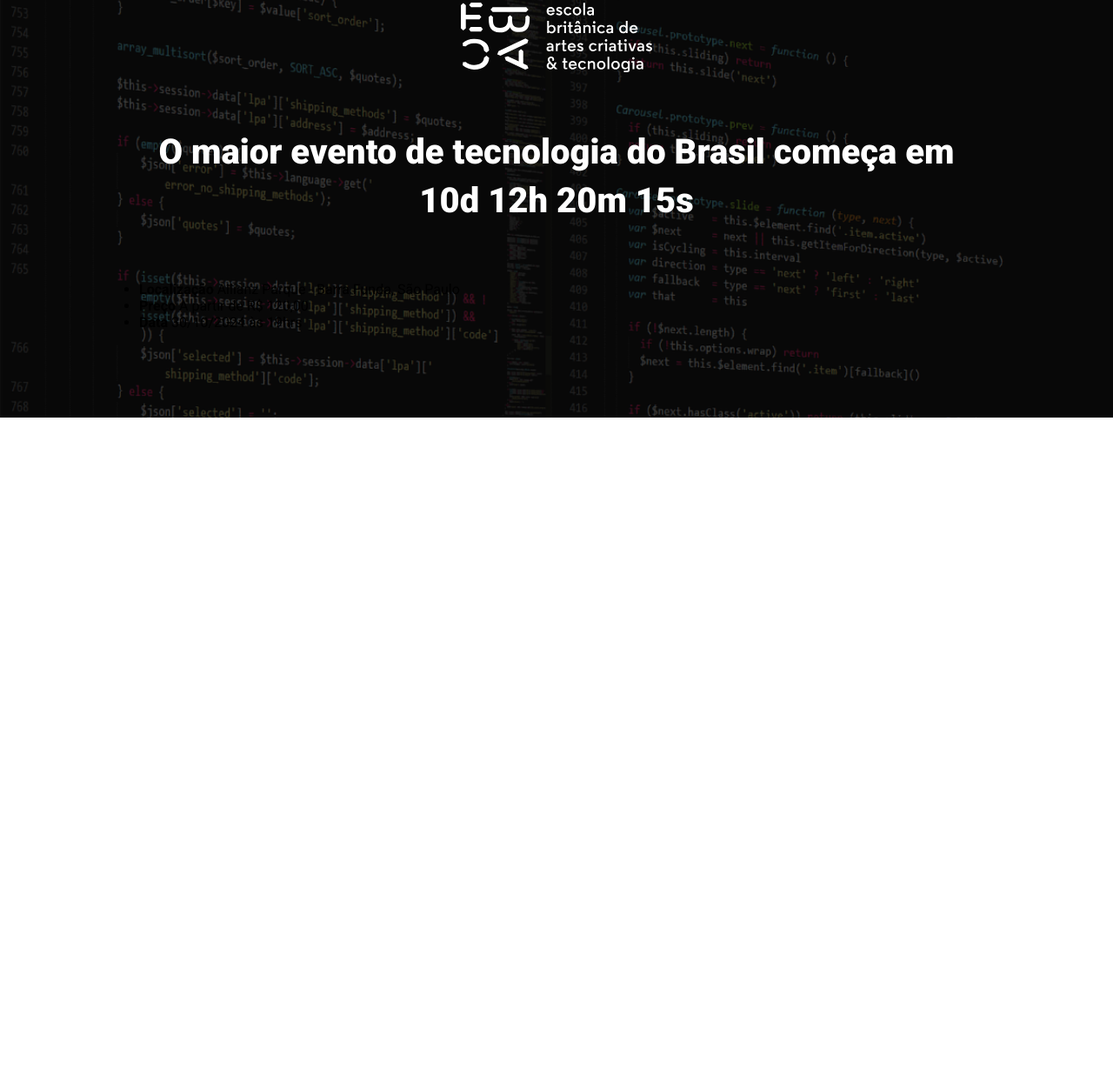
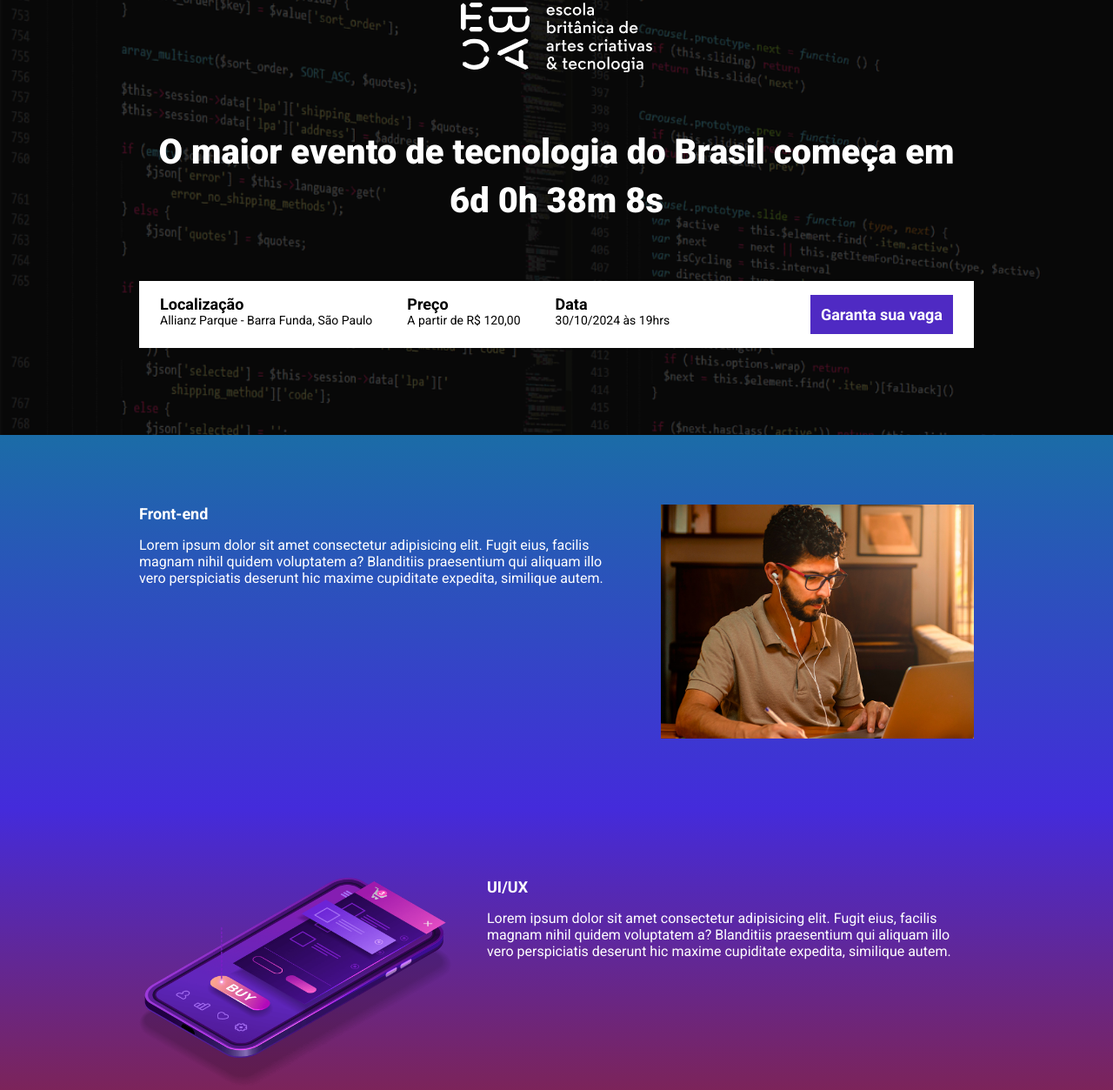
Before and after one commit to CaioSPaiva/ebac-talks, a website built with Parcel: page src/index.html in a window 1280 px wide. Shown: the part 61-1314 px from the top of the page at 87% size. Before the commit the page ends 800 px from the top, so only its background shows below. Built offline with nearby package versions, Linux system fonts and the light colour scheme.

Commit message:
criando a contagem regressiva

```diff
--- a/package.json
+++ b/package.json
@@ -1,7 +1,6 @@
 {
   "name": "ebac_talks",
   "version": "1.0.0",
-  "main": "index.js",
   "scripts": {
     "dev": "parcel src/index.html src/styles/main.scss src/scripts/main.js",
     "build": "parcel build src/index.html",
--- a/src/index.html
+++ b/src/index.html
@@ -8,16 +8,17 @@
     <link rel="preconnect" href="https://fonts.gstatic.com" crossorigin>
     <link href="https://fonts.googleapis.com/css2?family=Roboto:wght@400;700;900&display=swap" rel="stylesheet">
     <link rel="stylesheet" href="styles/main.scss">
+    <link rel="stylesheet" href="https://unpkg.com/aos@next/dist/aos.css" />
 </head>
 <body>
     <header class="hero">
         <div class="container">
             <img class="hero__logo" src="images/ebac_logo.svg" alt="Logo da EBAC">
             <p class="hero__text">
-                O maior evento de tecnologia do Brasil começa em 10d 12h 20m 15s
+                O maior evento de tecnologia do Brasil começa em <span id="contador"></span>
             </p>
             <div class="infos-bar">
-                <ul>
+                <ul class="infos-bar__infos">
                     <li class="infos-bar__infos__item">
                         <b>Localização</b>
                         Allianz Parque - Barra Funda, São Paulo
@@ -31,9 +32,61 @@
                         30/10/2024 às 19hrs
                     </li>
                 </ul>
+                <a href="#" class="button button__primary">
+                    Garanta sua vaga
+                </a>
             </div>
         </div>
     </header>
+
+    <section class="event event--frontend">
+        <div class="container" data-aos="fade-right">
+            <div class="event__details">
+                <h2 class="event__details__title">Front-end</h2>
+                <p>
+                    Lorem ipsum dolor sit amet consectetur adipisicing elit. Fugit eius, facilis magnam nihil quidem voluptatem a? Blanditiis praesentium qui aliquam illo vero perspiciatis deserunt hic maxime cupiditate expedita, similique autem.
+                </p>
+            </div>
+            <img class="event__image" src="images/frontend.png" alt="Front-end">
+        </div>
+    </section>
+
+    <section class="event event--ui-ux event--image-left" >
+        <div class="container" data-aos="fade-left">
+            <div class="event__details">
+                <h2 class="event__details__title">UI/UX</h2>
+                <p>
+                    Lorem ipsum dolor sit amet consectetur adipisicing elit. Fugit eius, facilis magnam nihil quidem voluptatem a? Blanditiis praesentium qui aliquam illo vero perspiciatis deserunt hic maxime cupiditate expedita, similique autem.
+                </p>
+            </div>
+            <img class="event__image" src="images/ui-ux.png" alt="UX/IX">
+        </div>
+    </section>
+
+    <section class="event event--data-science">
+        <div class="container" data-aos="fade-right">
+            <div class="event__details">
+                <h2 class="event__details__title">Data Science</h2>
+                <p>
+                    Lorem ipsum dolor sit amet consectetur adipisicing elit. Fugit eius, facilis magnam nihil quidem voluptatem a? Blanditiis praesentium qui aliquam illo vero perspiciatis deserunt hic maxime cupiditate expedita, similique autem.
+                </p>
+            </div>
+            <img class="event__image" src="images/data.png" alt="Data Science">
+        </div>
+    </section>
+
+    <section class="event event--backend event--image-left" data-aos="fade-left">
+        <div class="container">
+            <div class="event__details">
+                <h2 class="event__details__title">Backend</h2>
+                <p>
+                    Lorem ipsum dolor sit amet consectetur adipisicing elit. Fugit eius, facilis magnam nihil quidem voluptatem a? Blanditiis praesentium qui aliquam illo vero perspiciatis deserunt hic maxime cupiditate expedita, similique autem.
+                </p>
+            </div>
+            <img class="event__image" src="images/backend.png" alt="Backend">
+        </div>
+    </section>
+    <script src="https://unpkg.com/aos@next/dist/aos.js"></script>
     <script src="scripts/main.js"></script>
 </body>
 </html>
--- a/src/scripts/main.js
+++ b/src/scripts/main.js
@@ -0,0 +1,27 @@
+AOS.init();
+
+const dataDoEvento = new Date("Nov 04, 2024 19:00:00");
+const timeStampDoEvento = dataDoEvento.getTime();
+
+const contaAsHoras = setInterval(function() {
+    const agora = new Date();
+    const timeStampAtual = agora.getTime();
+
+    const distanciaAteOEvento = timeStampDoEvento - timeStampAtual;
+
+    const diaEmMs = 1000 * 60 * 60 * 24;
+    const horaEmMs = 1000 * 60 * 60;
+    const minutoEmMs = 1000 * 60;
+
+    const diasAteOEvento = Math.floor(distanciaAteOEvento / diaEmMs);
+    const horasAteOEvento = Math.floor((distanciaAteOEvento % diaEmMs) / horaEmMs);
+    const minutosAteOEvento = Math.floor((distanciaAteOEvento % horaEmMs) / minutoEmMs);
+    const segundosAteOEvento = Math.floor((distanciaAteOEvento % minutoEmMs) / 1000);
+
+    document.getElementById('contador').innerHTML = `${diasAteOEvento}d ${horasAteOEvento}h ${minutosAteOEvento}m ${segundosAteOEvento}s`;
+
+    if (distanciaAteOEvento < 0) {
+        clearInterval(contaAsHoras);
+        document.getElementById('contador').innerHTML = 'Evento expirado';
+    }
+}, 1000);
--- /dev/null
+++ b/src/styles/_event.scss
@@ -0,0 +1,63 @@
+@use 'variables';
+
+.event {
+    padding: 80px 0;
+
+
+    &--frontend {
+        background-image: linear-gradient(to bottom, variables.$blue1, variables.$blue2);
+    }
+
+    &--ui-ux {
+        background-image: linear-gradient(to bottom, variables.$blue2, variables.$pink);
+    }
+
+    &--data-science {
+        background-image: linear-gradient(to bottom, variables.$pink, variables.$yellow);
+    }
+
+    &--backend {
+        background-image: linear-gradient(to bottom, variables.$yellow, variables.$pink);
+    }
+
+    &--image-left {
+        .container {
+            flex-direction: row-reverse;
+        }
+    }
+
+    .container {
+        display: flex;
+        gap: 40px;
+    }
+
+    &__image {
+        max-width: 360px;
+    }
+
+    &__details {
+        &__title {
+            font-size: 18px;
+            font-weight: bold;
+            margin-bottom: 16px;
+        }
+
+        &__description {
+            line-height: 22px;
+        }
+    }
+    @media (max-width: 640px) {
+        .container {
+            display: block;
+        }
+
+        &__image {
+            width: 100%;
+        }
+
+        &__details {
+            margin-right: 0;
+            margin-bottom: 16px;
+        }
+    }
+}
--- a/src/styles/_hero.scss
+++ b/src/styles/_hero.scss
@@ -1,3 +1,5 @@
+@use 'variables';
+
 .hero {
     padding-top: 64px;
     padding-bottom: 100px;
@@ -16,7 +18,7 @@
         left: 0;
         width: 100%;
         height: 100%;
-        background-color: #000;
+        background-color: variables.$secondaryTextColor;
         content: '';
         opacity: .7;
     }
--- /dev/null
+++ b/src/styles/_variables.scss
@@ -0,0 +1,8 @@
+$textColor: #fff;
+$secondaryTextColor: #000;
+
+$blue1: #1b6ca7;
+$blue2: #442bdb;
+$pink: #89223B;
+$yellow: #9C791D;
+$purple: #4f2ac3;
--- /dev/null
+++ b/src/styles/components/_buttons.scss
@@ -0,0 +1,26 @@
+@use '../variables';
+
+.button {
+    padding: 12px;
+    font-size: 18px;
+    font-weight: bold;
+    text-decoration: none;
+    text-align: center;
+    white-space: nowrap;
+
+    &__primary {
+        color: #fff;
+        background-color: variables.$purple;
+    }
+
+    @media (max-width: 640px) {
+        display: block;
+        width: 100%;
+        align-items: center;
+    }
+
+    @media (max-width: 1024px) {
+        display: flex;
+        align-items: center;
+    }
+}
--- a/src/styles/components/_infos_bar.scss
+++ b/src/styles/components/_infos_bar.scss
@@ -1,19 +1,43 @@
-.info-bar {
+@use '../variables';
+
+.infos-bar {
     padding: 16px 24px;
-    background-color: #fff;
+    background-color: variables.$textColor;
+    display: flex;
+    justify-content: space-between;
 
     &__infos {
         display: flex;
         gap: 40px;
+
+        &__item {
+            font-size: 14px;
+            color: variables.$secondaryTextColor;
+
+            b {
+                font-size: 18px;
+                display: block;
+                color: variables.$secondaryTextColor;
+            }
+        }
     }
 
-    &__item {
-        font-size: 14px;
-        color: #000;
+    @media (max-width: 640px) {
+        display: block;
+
+        &__infos {
+            display: block;
+        }
+
+        &__item {
+            margin-bottom: 24px;
+        }
     }
 
-    b {
-        font-size: 18px;
+    @media (max-width: 1024px) {
+        &__infos {
+            gap: 16px;
+        }
     }
 
 }
--- a/src/styles/main.scss
+++ b/src/styles/main.scss
@@ -1,11 +1,16 @@
 @use 'hero';
 @use 'components/infos_bar';
+@use 'components/buttons';
+@use 'event';
+@use 'variables';
 
 * {
     margin: 0;
     padding: 0;
     box-sizing: border-box;
     font-family: "Roboto", sans-serif;
+    color: variables.$textColor;
+    list-style: none;
 }
 
 .container {
```
